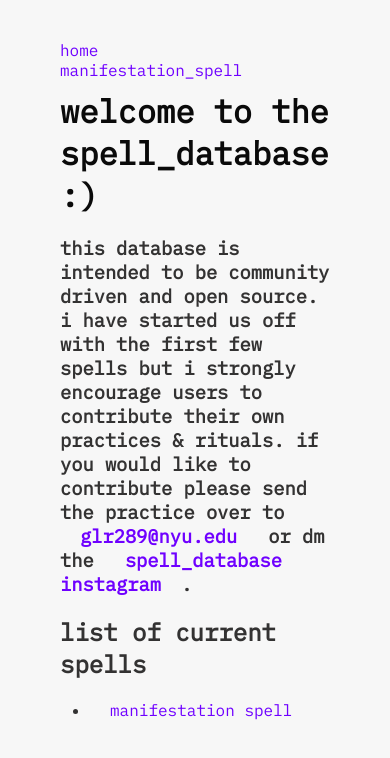
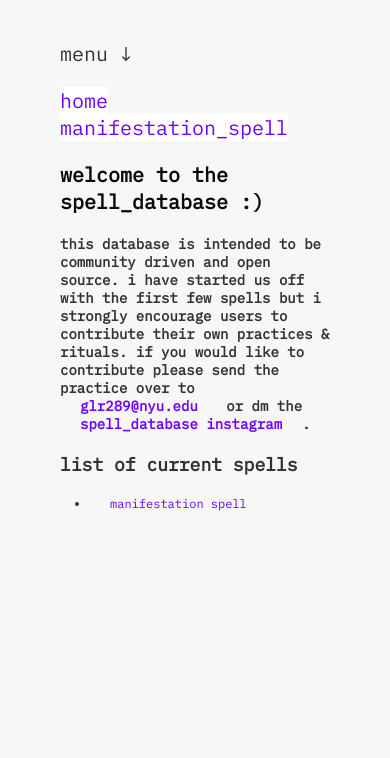
Before and after one commit to gredman2018/spell_database, a plain HTML site: page index.html in a window 390 px wide. Drawn offline with Linux system fonts and the light colour scheme.

Commit message:
added mobile responsiveness

```diff
--- a/index.html
+++ b/index.html
@@ -6,11 +6,14 @@
 	<link rel="preconnect" href="https://fonts.gstatic.com">
 	<link href="https://fonts.googleapis.com/css2?family=IBM+Plex+Mono&display=swap" rel="stylesheet">
 	<link rel="stylesheet" href="style.css">
+  <meta name="viewport" content="width=device-width, initial-scale=1.0">
+
   </head>
   <body>
-  <div class = "navbar">
-  	<a href="index.html">home</a>
-  	<a href="manifestation_spell.html">manifestation_spell</a>
+  <p class = 'menu' id = 'menu'>menu ↓</p>
+  <div class = "navbar" id = "navbar">
+  	<a href="index.html" class="navbar_item">home</a>
+  	<a href="manifestation_spell.html"class="navbar_item">manifestation_spell</a>
 
   </div>
   <h1>welcome to the spell_database :)</h1>
@@ -23,5 +26,6 @@
   	<li><a href="manifestation_spell.html">manifestation spell</a></li>
   </ul>
 
+
   </body>
 </html>
--- a/style.css
+++ b/style.css
@@ -28,6 +28,11 @@ a:hover{
 
 }
 
+.menu{
+	display: hidden;
+
+}
+
 .navbar{
 	width: 100%;
 	height: 30px;
@@ -37,3 +42,39 @@ a:hover{
 ul, li{
 	margin: 5px;
 }
+
+.show{
+	display: block;
+}
+
+.hidden{
+	display: none;
+}
+
+@media screen and (max-width: 480px) {
+  .navbar a {
+    width: 100%;
+    background-color: white;
+    font-size: 20px;
+
+  }
+  .navbar{
+  	height: auto;
+    margin-bottom: 10px;
+
+  }
+  h1{
+  	font-size: 20px;
+  }
+.menu{
+	display: block;
+	font-size: 20px;
+	font-style: bold;
+
+}
+
+body{
+	font-size: 12px;
+}
+
+}
```
Also changed, not shown: code.js (added, +22 -0 lines), manifestation_spell.html (+11 -4 lines), 2 other files.
